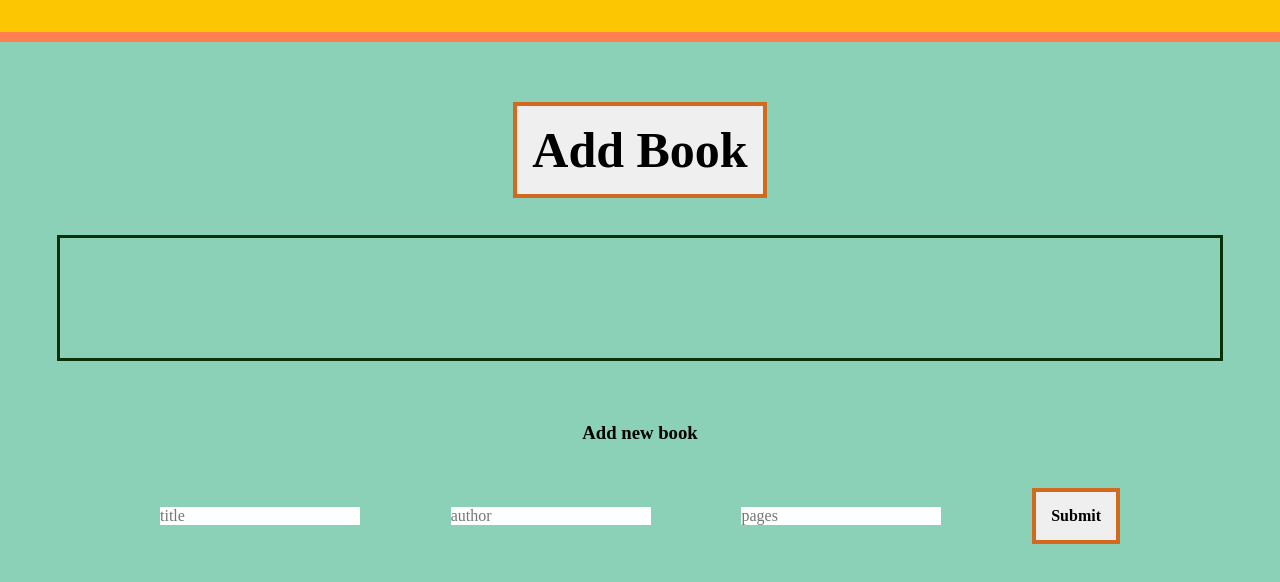
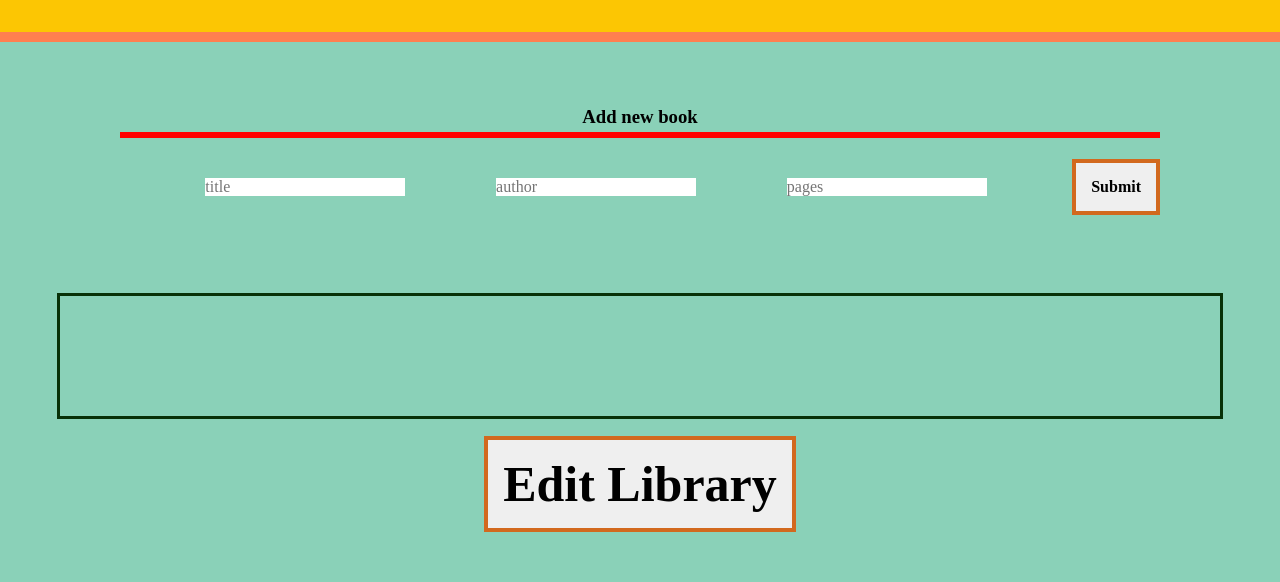
Before and after one commit to GregIven/Odin-Library, a plain HTML site: page index.html in a window 1280 px wide. Shown: the part 148-730 px from the top of the page. Drawn offline with Linux system fonts and the light colour scheme.

Commit message:
changed html: switched form placement, js: changed button

```diff
--- a/index.html
+++ b/index.html
@@ -16,11 +16,10 @@
             </div>
         </div>
         <div class="main-container">
-            <button class="btn btn-add btn-large" id="addBookBtn">Add Book</button>
-            <div class="books-grid" id="booksGrid"></div>
             <div class="input-form" id="booksForm">
                 <h3 class="add-book-header" id="addBookHeader">Add new book</h3>
-                <form class="add-book-footer" id="addBookForm">
+                <div class="add-book-container" id="addBookContainer">
+                    <form class="add-book-form" id="addBookForm">
                         <input
                             class="input"
                             type="text"
@@ -42,9 +41,13 @@
                             placeholder="pages"
                             required
                         />
+                    </form>
                     <button class="btn btn-med submit-book-btn" id="bookSubmitBtn">Submit</button>
-                </form>
                 </div>
+            </div>
+            <div class="books-grid" id="booksGrid"></div>
+            <button class="btn btn-add btn-large" id="addBookBtn">Edit Library</button>
+
         </div>
 
         <script src="script.js" async defer></script>
--- a/script.js
+++ b/script.js
@@ -3,9 +3,9 @@ const authorInput = document.getElementById("authorInput");
 const pagesInput = document.getElementById("pagesInput")
 
 const addBookBtn = document.getElementById('addBookBtn');
-const submitBookBtn = document.getElementById("bookSubmitbtn");
+const submitBookBtn = document.getElementById("bookSubmitBtn");
 
-addBookBtn.addEventListener('click', () => addBookToLibrary());
+submitBookBtn.addEventListener('click', () => addBookToLibrary());
 
 let myLibrary = [];
 
--- a/styles.css
+++ b/styles.css
@@ -108,12 +108,25 @@ p1 {
     text-align: left;
 }
 
-.add-book-footer {
-    margin: 40px;
+.add-book-container {
+    border-top: 6px red solid;
+
     display: flex;
+    flex-direction: row;
     align-items: center;
-    justify-content: space-between;
+    justify-content: space-around;
+    /* flex-basis: auto; */
 }
+
+.add-book-form {
+    padding: 40px;
+    width: 1200px;
+    display: flex;
+    flex-direction: row;
+    align-items: center;
+    justify-content: space-around;
+}
+
 /* BUTTONS */
 
 .btn {
```
Lines whose indentation alone changed are shown as unchanged.
